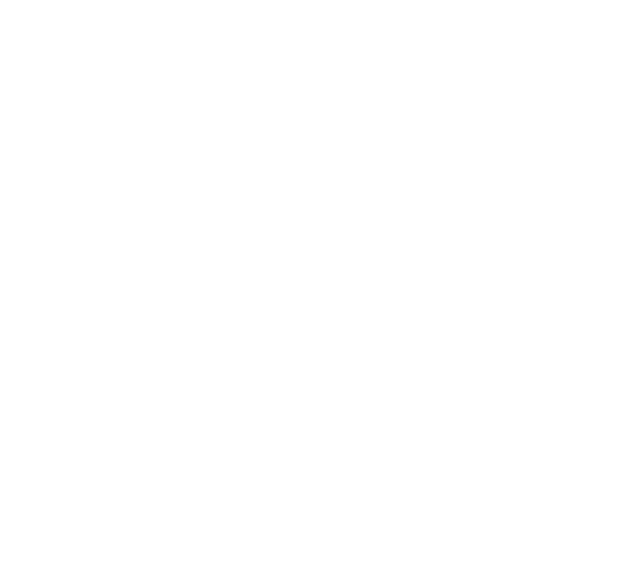
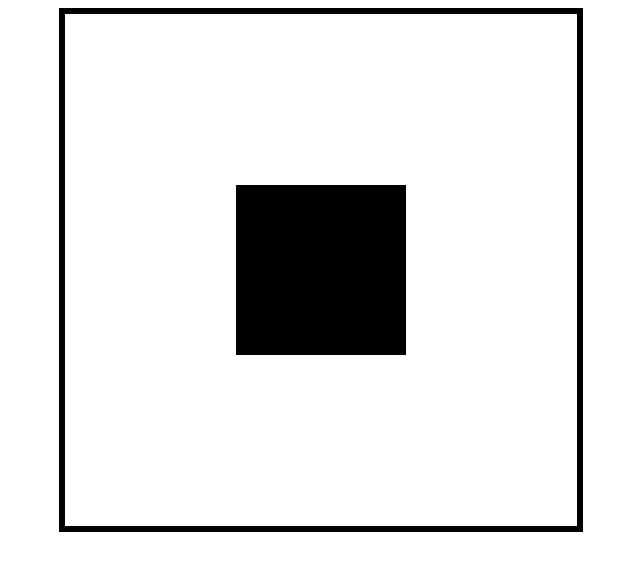
Before and after one commit to Papy-La-Taupe/etch-a-sketch, a plain HTML site: page index.html in a window 1280 px wide. Shown: the whole page, without its empty margins (319-959 px from the left). Drawn offline with Linux system fonts and the light colour scheme.

Commit message:
complete function for generating empty divs in the box

```diff
--- a/index.html
+++ b/index.html
@@ -1,22 +1,14 @@
 <!DOCTYPE html>
 <html lang="en">
-<head>
+  <head>
     <meta charset="UTF-8">
     <meta http-equiv="X-UA-Compatible" content="IE=edge">
     <meta name="viewport" content="width=device-width, initial-scale=1.0">
-    <link rel="Stylesheets" src="styles.css">
     <title>Etch-a-Sketch</title>
-</head>
-<body>
-
-
-
-
-
-    <div class="SketchBox"></div>
-
-
-
+    <link rel="stylesheet" href="styles.css">
+  </head>
+  <body>
+    <div class="SketchBoxContainer"></div>
     <script src="javascript.js"></script>
-</body>
+  </body>
 </html>
--- a/javascript.js
+++ b/javascript.js
@@ -0,0 +1,31 @@
+function sketchFlex(size){
+
+    //initialize counting for .SketchCase
+    let j = 1;
+
+    //create .SketchSub divs inside .SketchBoxContainer
+    for(let i = 1; i <= size; i++){
+        let newContainer = "";
+        const parent = document.querySelector(".SketchBoxContainer");
+        newContainer = document.createElement("div");
+        newContainer.classList.add(`SketchSubContainer${i}`);
+        newContainer.classList.add(`SketchSub`);
+        parent.appendChild(newContainer);
+
+    //create .SketchCase divs inside .SketchSub divs
+        for( j ; j <= size*i; j++){
+            let newDiv = "";
+            const parent = document.querySelector(`.SketchSubContainer${i}`);
+            newDiv = document.createElement("div");
+            newDiv.classList.add(`SketchCaseNumber${j}`);
+            newDiv.classList.add(`SketchCase`);
+            parent.appendChild(newDiv);
+        };
+    };
+
+
+
+};
+
+
+sketchFlex(3);
--- a/styles.css
+++ b/styles.css
@@ -0,0 +1,21 @@
+.SketchBoxContainer{
+    display:flex;
+    flex-direction: column;
+    margin:auto;
+    border: 6px solid black;
+    width:40vw;
+    height:40vw;
+}
+
+.SketchSub{
+    display:flex;
+    flex-grow: 1;
+}
+
+.SketchCase{
+    flex-grow: 1;
+}
+
+.SketchCaseNumber5{
+    background-color: black;
+}
```
